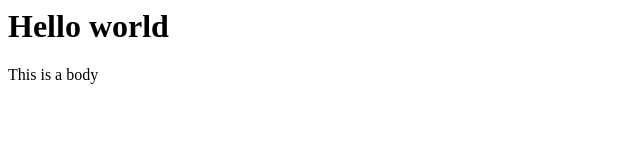
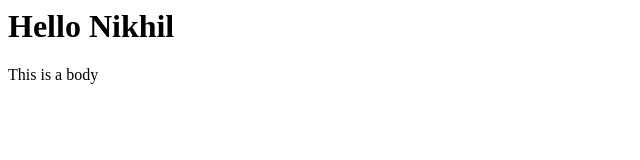
Before and after one commit to sainikhilgoud10/stunning-giggle, a plain HTML site: page index.html in a window 1280 px wide. Shown: the full height of the page, 0-640 px from the left. Drawn offline with Linux system fonts and the light colour scheme.

Commit message:
Updated Nikhil Value from World

```diff
--- a/index.html
+++ b/index.html
@@ -1,6 +1,6 @@
 <html>
 	<head>
-		<h1> Hello world</h1>
+		<h1> Hello Nikhil</h1>
 	</head>
 	<body>
 		<p> This is a body </p>
```
